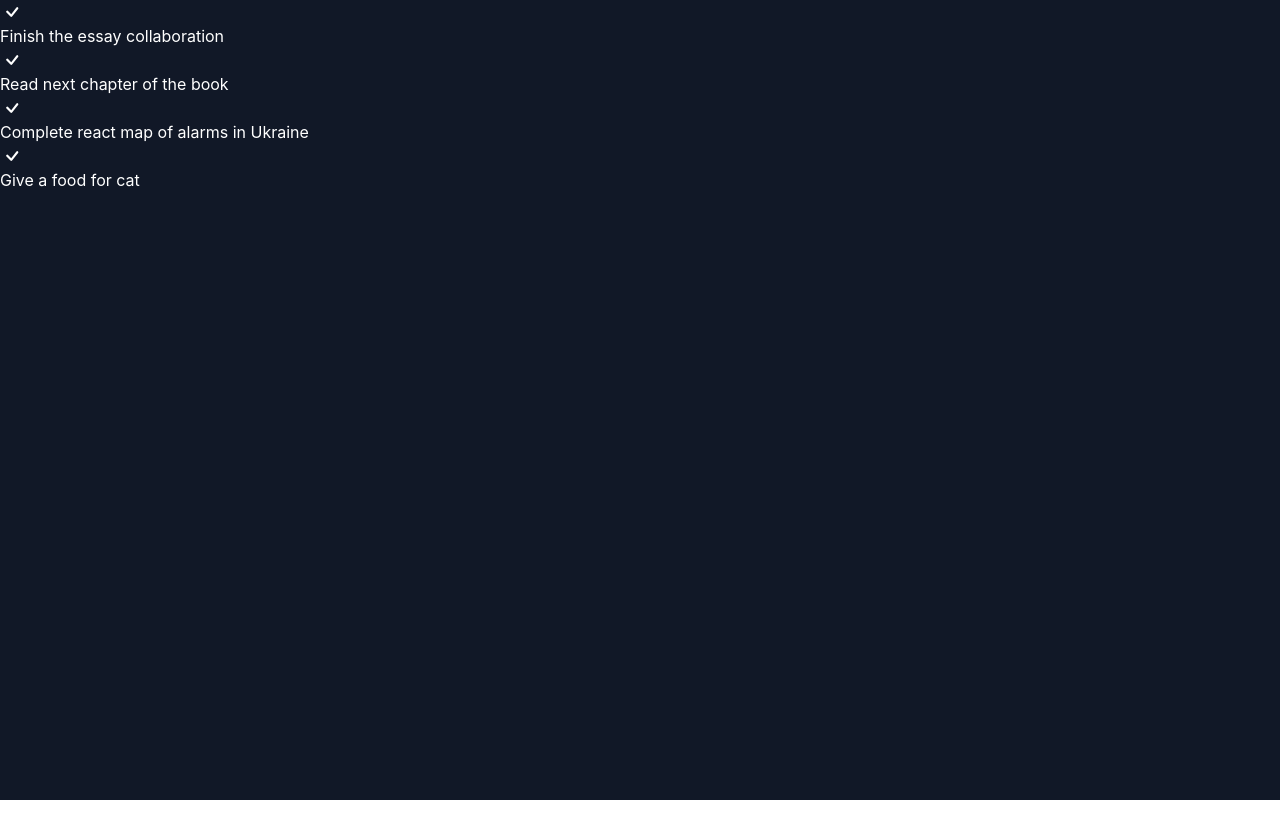
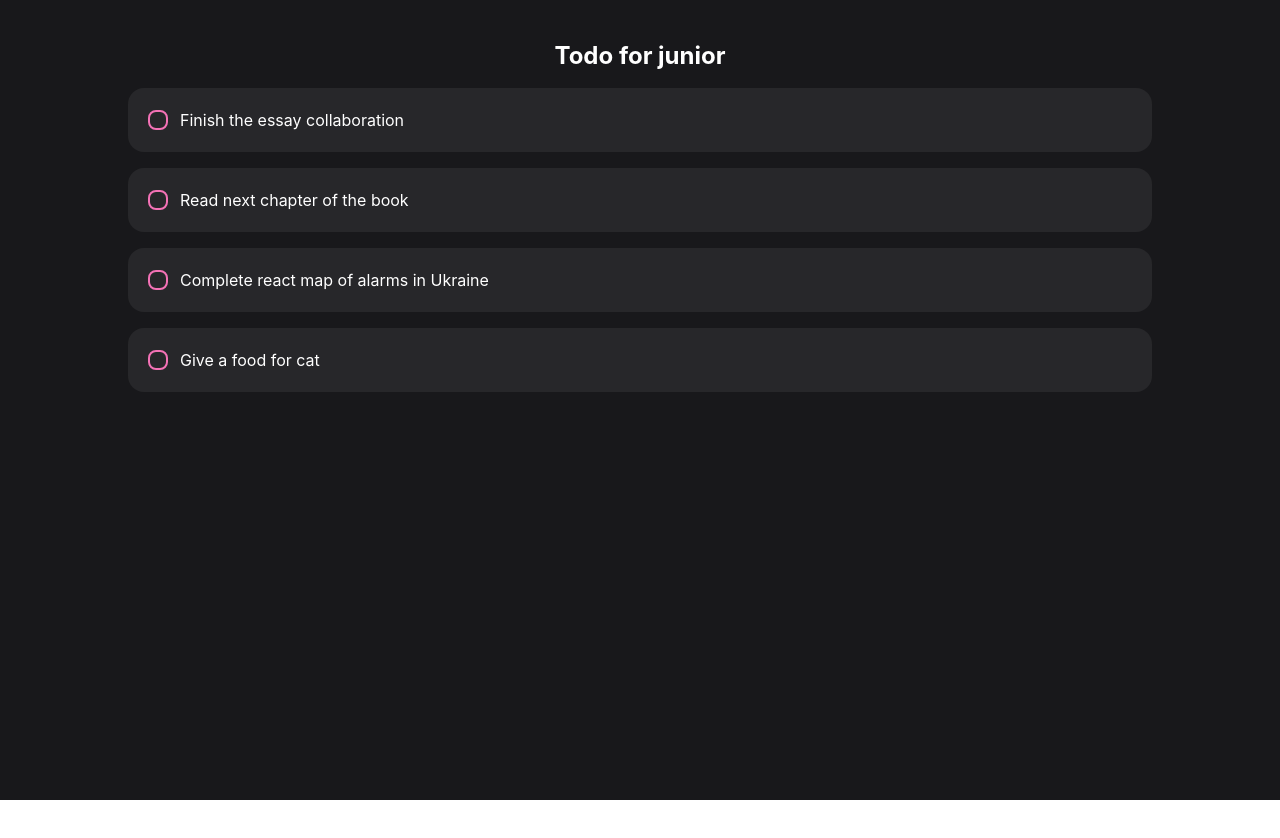
Before and after one commit to MixFix7/Todo-List-React, a React (Create React App) app: page / in a window 1280 px wide. Before the commit the page ends 800 px from the top, so only its background shows below. Built offline with nearby package versions, Linux system fonts and the light colour scheme; the HTML template or start-up script is replaced by a standard one.

Commit message:
make layout and hook

```diff
--- /dev/null
+++ b/src/components/layout/Layout.jsx
@@ -0,0 +1,9 @@
+import React from 'react'
+
+const Layout = ( { children } ) => {
+  return (
+    <div className='py-10 bg-zinc-900 h-screen'>{children}</div>
+  )
+}
+
+export default Layout
--- a/src/components/screens/Home/Home.jsx
+++ b/src/components/screens/Home/Home.jsx
@@ -1,7 +1,7 @@
-import React from 'react'
+import React, { useState } from 'react'
 import TodoItem from './item/TodoItem';
 
-const todos = [
+const data = [
   {
     _id: '1',
     title: 'Finish the essay collaboration',
@@ -25,11 +25,22 @@ const todos = [
 ]
 
 const Home = () => {
+  const [todos, setTodos] = useState(data)
+
+  const changeTodo = (id) => {
+    const copy = [...todos]
+    const current = copy.find(t => t._id === id)
+    current.isComleted = !current.isComleted
+    setTodos(copy)
+  }
+
+  console.log(todos)
+
   return (
-    <div className='bg-gray-900 h-screen text-white' onChange={() => console.log('hello world')}>
-
+    <div className='h-screen text-white w-4/5 mx-auto'>
+      <h1 className='text-2xl font-bold text-center mb-4'>Todo for junior</h1>
     {todos.map(todo => (
-      <TodoItem key={todo._id} todo={todo} />
+      <TodoItem key={todo._id} todo={todo} changeTodo={changeTodo} />
     ))}
 
     </div>
--- a/src/components/screens/Home/item/Check.jsx
+++ b/src/components/screens/Home/item/Check.jsx
@@ -1,10 +1,12 @@
 import React from 'react'
 import {BsCheck} from 'react-icons/bs'
 
-const Check = () => {
+const Check = ({isCompleted}) => {
   return (
-    <div>
-      <BsCheck size={24}/>
+    <div className='border-2 rounded-lg border-pink-400 w-5 h-5 mr-3'>
+    {isCompleted &&
+      <BsCheck size={24} className='text-gray-900'/>
+    }
     </div>
   )
 }
--- a/src/components/screens/Home/item/TodoItem.jsx
+++ b/src/components/screens/Home/item/TodoItem.jsx
@@ -1,13 +1,14 @@
 import React from 'react'
-import {BsCheck} from 'react-icons/bs'
+import { BsCheck } from 'react-icons/bs'
 import Check from './Check'
 
-const TodoItem = ({todo}) => {
+const TodoItem = ({todo, changeTodo}) => {
   return (
-    <div>
+    <button className='flex items-center mb-4 rounded-2xl
+     bg-zinc-800 p-5 w-full' onClick={() => changeTodo(todo._id)}>
     <Check/>
       {todo.title}
-    </div>
+    </button>
   )
 }
 
--- a/src/index.jsx
+++ b/src/index.jsx
@@ -2,10 +2,13 @@ import React from 'react';
 import ReactDOM from 'react-dom/client';
 import './index.css';
 import Home from './components/screens/Home/Home';
+import Layout from './components/layout/Layout';
 
 const root = ReactDOM.createRoot(document.getElementById('root'));
 root.render(
   <React.StrictMode>
-    <Home />
+    <Layout>
+      <Home />
+    </Layout>
   </React.StrictMode>
 );
```
